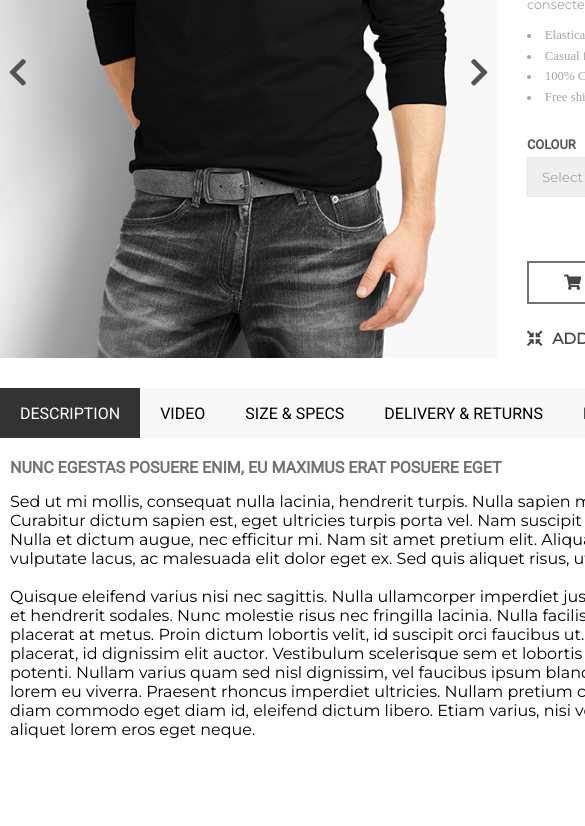
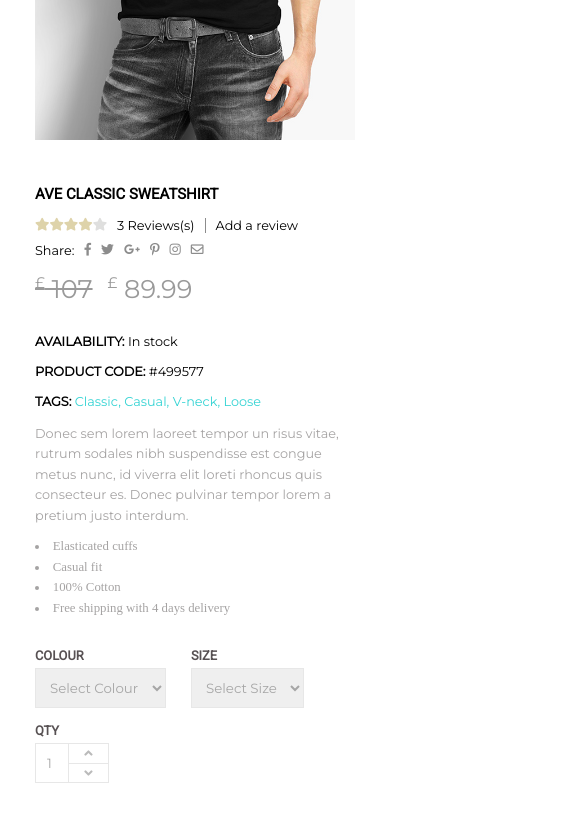
Before and after one commit to F3n-r1r/MDF-Exam-Project, a Vue app: page /product in a window 390 px wide. Shown: the part 920-1746 px from the top of the page, 585 px wide, since content can reach past the window. Built offline with nearby package versions, Linux system fonts and the light colour scheme.

Commit message:
Added the layout for mobile version to the product page

```diff
--- a/src/components/product-components/ProductImgSlider.vue
+++ b/src/components/product-components/ProductImgSlider.vue
@@ -86,6 +86,11 @@ export default {
         position: relative;
         user-select: none;
 
+        @media only screen and (min-width : 320px) and (max-width : 480px) {
+            max-width: 320px;
+            min-height: 300px;
+        }
+
         .img-container {
             position: absolute;
             width: 100%;
@@ -94,9 +99,20 @@ export default {
             justify-content: center;
             overflow: hidden;
 
+            @media only screen and (min-width : 320px) and (max-width : 480px) {
+                position: relative;
+                height: 400px;
+                width: 320px;
+            }
+
             .img-container__img {
                 position: relative;
-                height: 100%
+                height: 100%;
+
+
+                @media only screen and (min-width : 320px) and (max-width : 480px) {
+                    object-fit: fill;
+                }
             }
 
             .img-container__actions-container {
--- a/src/components/product-components/ProductInfo.vue
+++ b/src/components/product-components/ProductInfo.vue
@@ -97,10 +97,12 @@
             </div>
             <div class="option-container">
                 <label class="selector-label" for="qty">QTY</label>
-                <input class="selector-qty" type="number" min="1" step="1" value="1" name="qty" id="qty">
-                <div class="spin-container">
-                    <button class="spin spin__up">O</button>
-                    <button class="spin spin__down">D</button>
+                <div class="qty-container">
+                    <input class="selector-qty" type="number" v-bind:value="qtyValue" name="qty" id="qty">
+                    <div class="spin-container">
+                        <button v-on:click="qtyValue += 1" class="spin spin__up"><i class="fas fa-angle-up"></i></button>
+                        <button v-on:click="qtyValue -= 1" class="spin spin__down"><i class="fas fa-angle-down"></i></button>
+                    </div>
                 </div>
             </div>
         </div>
@@ -121,7 +123,7 @@ export default {
     name: 'ProductInfo',
     data: function() {
         return {
-
+            qtyValue: 1
     }
     }
 }
@@ -139,6 +141,10 @@ export default {
         white-space: nowrap;
         font-size: 0.8em;
 
+        @media only screen and (min-width : 320px) and (max-width : 480px) {
+            margin-top: 15px;
+        }
+
         .social-text {
             margin: 0px 10px 0px 10px;
         }
@@ -147,15 +153,29 @@ export default {
             display: flex;
             margin: 15px 0px 15px 0px;
 
+            @media only screen and (min-width : 320px) and (max-width : 480px) {
+                flex-wrap: wrap;
+            }
+
             .reviews {
                 display: flex;
                 width: 100%;
                 justify-content: space-between;
                 align-items: center;
 
+                @media only screen and (min-width : 320px) and (max-width : 480px) {
+                    justify-content:start;
+                }
+
                 .vl {
-                border-left: 1px solid #8c8c8c;
-                height: 100%;
+                    border-left: 1px solid #8c8c8c;
+                    height: 100%;
+
+                    &:last-child {
+                        @media only screen and (min-width : 320px) and (max-width : 480px) {
+                            display: none;
+                        }
+                    }
                 }
 
                 .reviews__stars {
@@ -181,13 +201,33 @@ export default {
                 justify-content: space-between;
                 align-items: center;
 
+                @media only screen and (min-width : 320px) and (max-width : 480px) {
+                    margin-top: 10px;
+                }
+
+                .social-text {
+                    margin: 0px 10px 0px 10px;
+
+                    @media only screen and (min-width : 320px) and (max-width : 480px) {
+                        margin: 0px 10px 0px 0px;
+                    }
+                }
+
                 .share__icons {
                     display: flex;
                     width: 100%;
                     justify-content: space-between;
 
+                    @media only screen and (min-width : 320px) and (max-width : 480px) {
+                        justify-content:start;
+                    }
+
                     .icon {
                         color: #8c8c8c;
+
+                         @media only screen and (min-width : 320px) and (max-width : 480px) {
+                             margin-right: 10px;
+                        }
 
                         &:hover {
                             color: #33d3d3;
@@ -256,10 +296,21 @@ export default {
             display: flex;
             margin-bottom: 30px;
 
+            @media only screen and (min-width : 320px) and (max-width : 480px) {
+                flex-wrap: wrap;
+             }
+
             .option-container {
                 display: flex;
                 flex-direction: column;
                 position: relative;
+
+                &:last-child {
+                    @media only screen and (min-width : 320px) and (max-width : 480px) {
+                        margin-top: 15px;
+                    }
+                }
+
 
                 .selector-label {
                     margin-bottom: 5px;
@@ -299,6 +350,40 @@ export default {
                         margin: 0;
                     }
                 }
+
+                .qty-container {
+                    position: relative;
+
+
+
+                    .spin-container {
+                        position: absolute;
+                        top: 1px;
+                        right: 1px;
+                        bottom: 1px;
+                        display: flex;
+                        justify-content: space-between;
+                        flex-direction: column;
+
+                        .spin {
+                            color: #bababa;
+                            background-color: transparent;
+                            border: none;
+                            border-left:1px solid #e7e7e7;
+                            width: 40px;
+                            height: 50%;
+                            cursor: pointer;
+
+                            &:last-child {
+                                border-top: 1px solid #e7e7e7;
+                            }
+
+                            &:focus {
+                                outline: 0;
+                            }
+                        }
+                    }
+                }
             }
         }
 
@@ -306,6 +391,12 @@ export default {
             display: flex;
             flex-wrap: wrap;
             justify-content: space-between;
+
+            @media only screen and (min-width : 320px) and (max-width : 480px) {
+                align-items: center;
+                justify-content: center;
+                margin-bottom: 30px;
+            }
 
 
             .btn {
--- a/src/components/product-components/ProductTabs.vue
+++ b/src/components/product-components/ProductTabs.vue
@@ -55,11 +55,21 @@ export default {
     .tab-container {
         grid-column: span 12;
 
+        @media only screen and (min-width : 320px) and (max-width : 480px) {
+            width: 320px;
+        }
+
         .tab-container__tabs {
             background-color: #f8f8f8;
             height: 50px;
             display: flex;
             font-family: 'Roboto', sans-serif;
+
+            @media only screen and (min-width : 320px) and (max-width : 480px) {
+                flex-direction: column;
+                height: 200px;
+            }
+
 
             .tabs__tab {
                 height: 100%;
--- a/src/views/Brand.vue
+++ b/src/views/Brand.vue
@@ -72,7 +72,7 @@ export default {
 
 .brand-section {
   margin: auto;
-  max-width: 1024px;
+  width: 1024px;
   padding: 50px 20px 100px 20px;
   display: grid;
   grid-row-gap: 5px;
@@ -83,6 +83,7 @@ export default {
   @media only screen and (min-width : 320px) and (max-width : 480px) {
     display: flex;
     flex-direction: column;
+    width: 320px;
   }
 
   .brand-section__container {
--- a/src/views/Product.vue
+++ b/src/views/Product.vue
@@ -5,11 +5,11 @@
 
     <section class="product-section">
 
-        <ProductImgSlider />
+        <ProductImgSlider class="productSlider"/>
 
-        <ProductInfo />
+        <ProductInfo class="productInfo"/>
 
-        <ProductTabs />
+        <ProductTabs class="productTab"/>
 
     </section>
 
@@ -51,6 +51,18 @@ export default {
         grid-column-gap: 30px;
         grid-template-columns: repeat(12, 1fr);
         grid-auto-rows: auto;
+
+        @media only screen and (min-width : 320px) and (max-width : 480px) { //480
+            max-width: 320px;
+            display: flex;
+            flex-direction: column;
+            align-items: center;
+            padding: 0px 10px 0px 10px;
+        }
+
+        .productInfo {
+          width: 100%;
+        }
     }
 
 </style>
```
